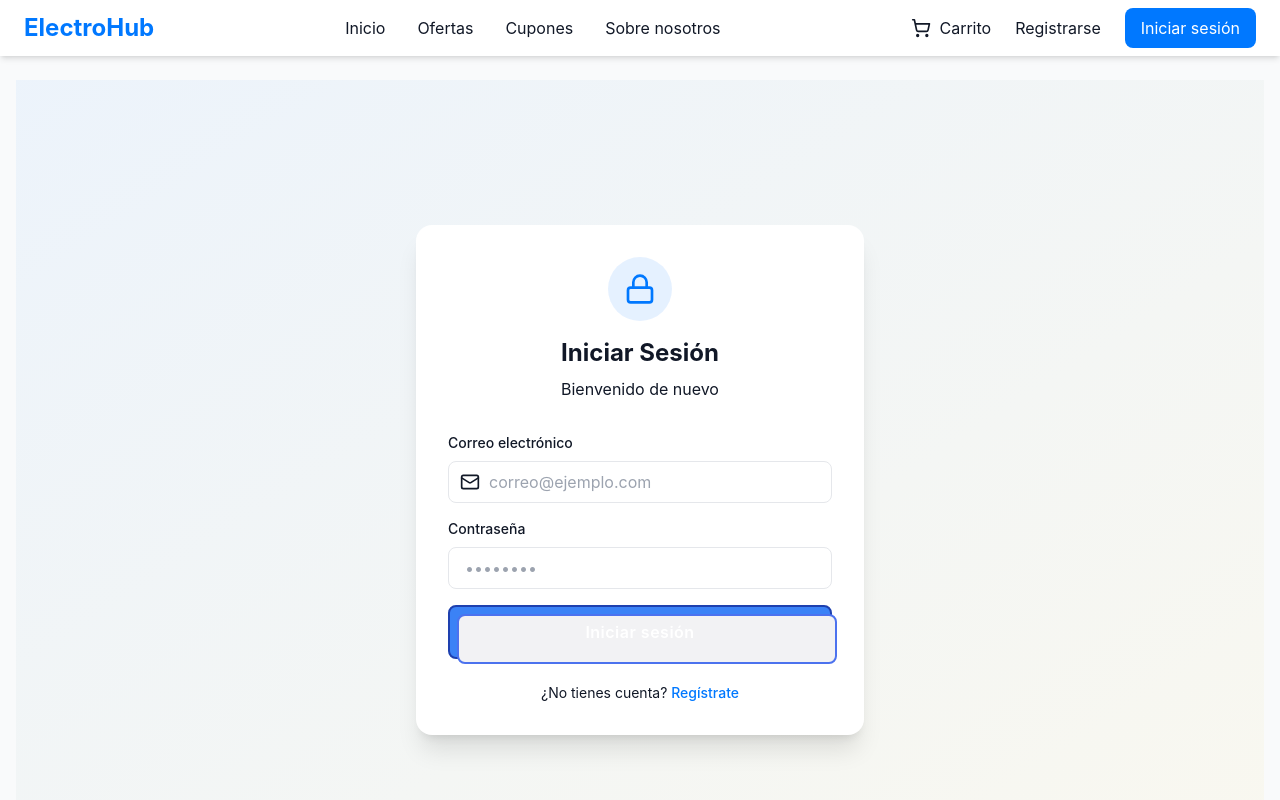
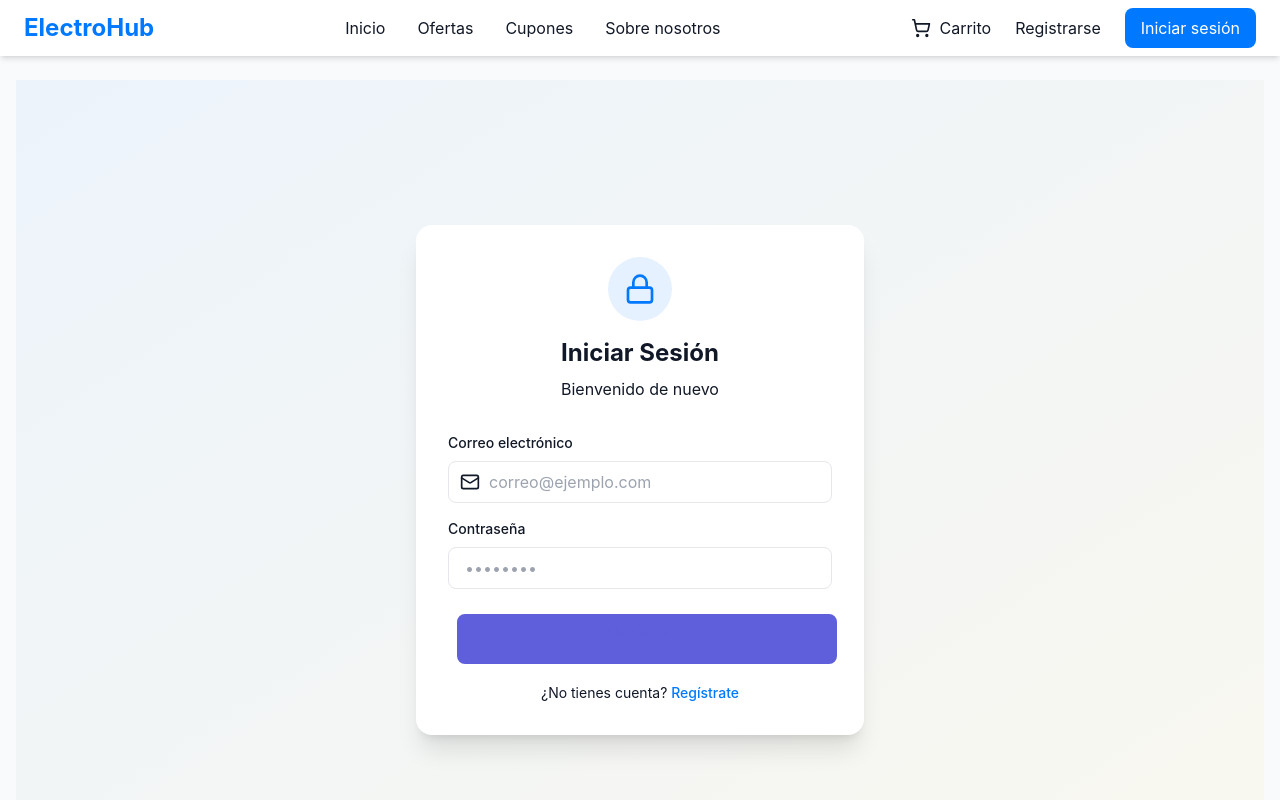
Before and after one commit to Mariavillca123/ElectroHub-frontend, a React (Vite) app: page /login in a window 1280 px wide. Shown: the top 800 px of the page. Built offline with nearby package versions, Linux system fonts and the light colour scheme; no server answers.

Commit message:
Se ajusto el css

```diff
--- a/src/styles/globals.css
+++ b/src/styles/globals.css
@@ -15,11 +15,11 @@ body {
   letter-spacing: 0.5px;
   padding: 13px 20px;
   outline: 0;
-  border: 2px solid #1e40af;
+  border: 2px solid #ffffff;
   cursor: pointer;
   position: relative;
-  background-color: #3b82f6;
-  color: white;
+  background-color: #ffffff;
+  color: #5f5fdb;
   user-select: none;
   -webkit-user-select: none;
   touch-action: manipulation;
@@ -31,8 +31,8 @@ body {
 
 .button-floating::after {
   content: "";
-  background-color: #f2f2f4;
-  border: 2px solid #4c72ee;
+  background-color: #5f5fdb;
+  border: 2px solid #5f5fdb;
   width: 100%;
   height: 100%;
   position: absolute;
```
Also changed, not shown: 1 other file (tests, documents, lock files or other folders).
